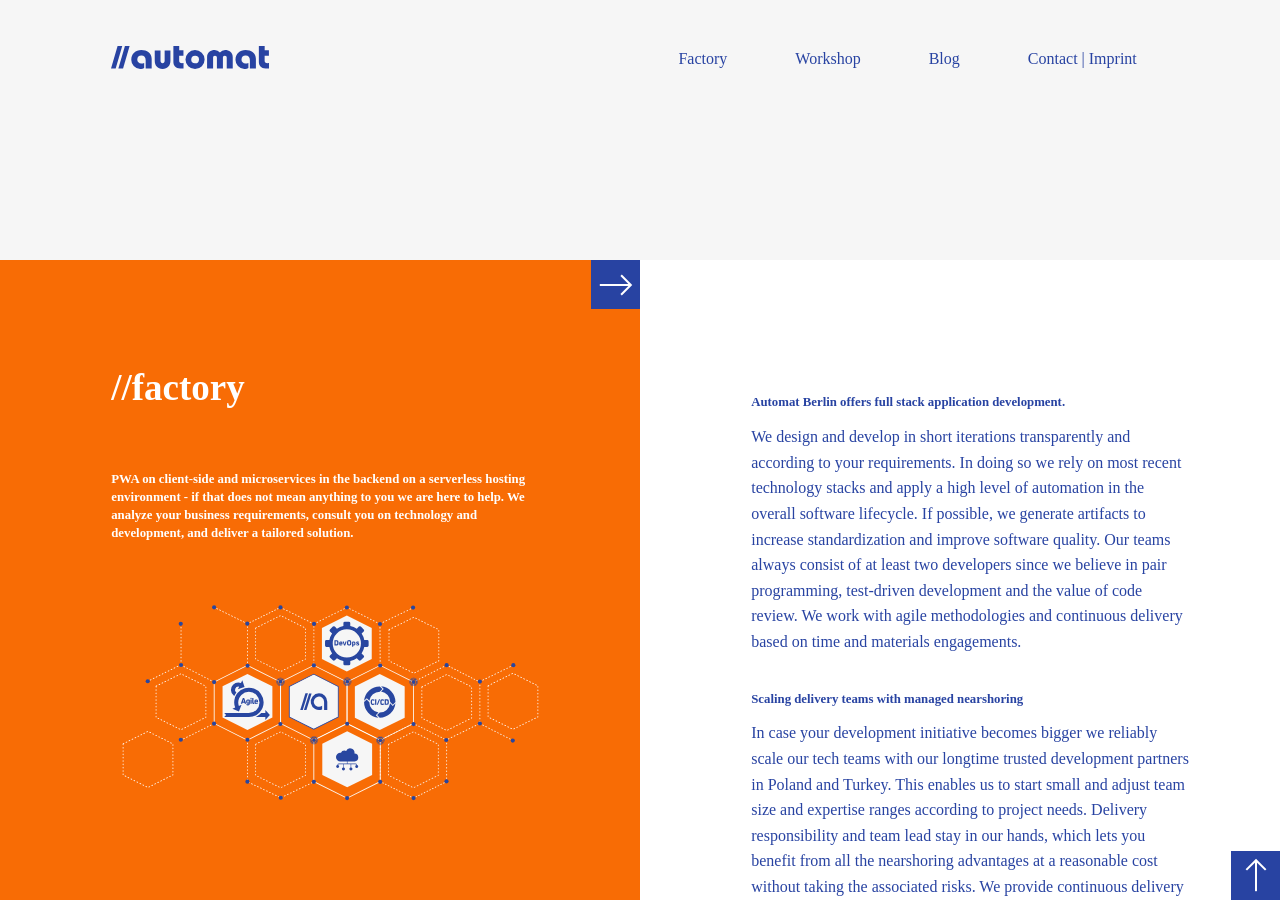
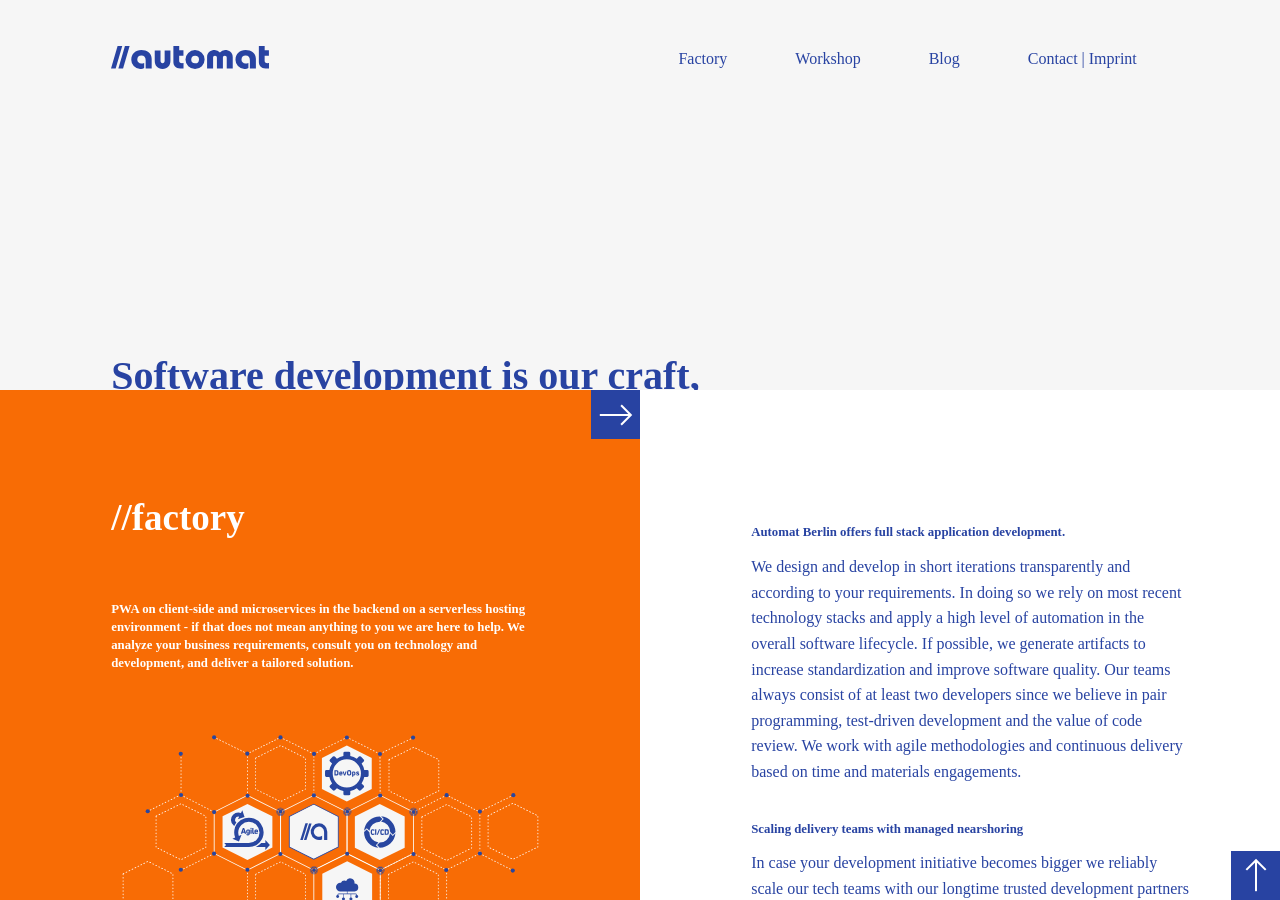
Before and after one commit to automat-berlin/automat-berlin.github.io, a Jekyll site: the page built from index.html, in a window 1280 px wide and 900 px high, scrolled down 770 px. Built offline with Jekyll 4.4.1, drawn with Linux system fonts in a browser that asks for light colours; nearby versions of some CDN libraries; some web fonts are replaced.

Commit message:
Fix padding for #factory

```diff
--- a/script.js
+++ b/script.js
@@ -16,12 +16,10 @@ $(document).ready(function() {
 		if (goto == "#factory") {
 			$(".menu").removeClass('active');
 			$("#hamburger-menu").removeClass('menu-open');
-
 		} else if (goto == "#workshop") {
 			$(".menu").removeClass('active');
 			$("#hamburger-menu").removeClass('menu-open');
 		}
-
 	});
 	var menu = document.querySelector(".menu"),
 		toggle = document.querySelector(".menu-toggle");
--- a/stylesheets/style.css
+++ b/stylesheets/style.css
@@ -357,6 +357,7 @@ section {
 #factory {
 	position:relative;
 	z-index:2;
+	padding-top: 130px;
 }
 
 #factory .container-inner{
```
